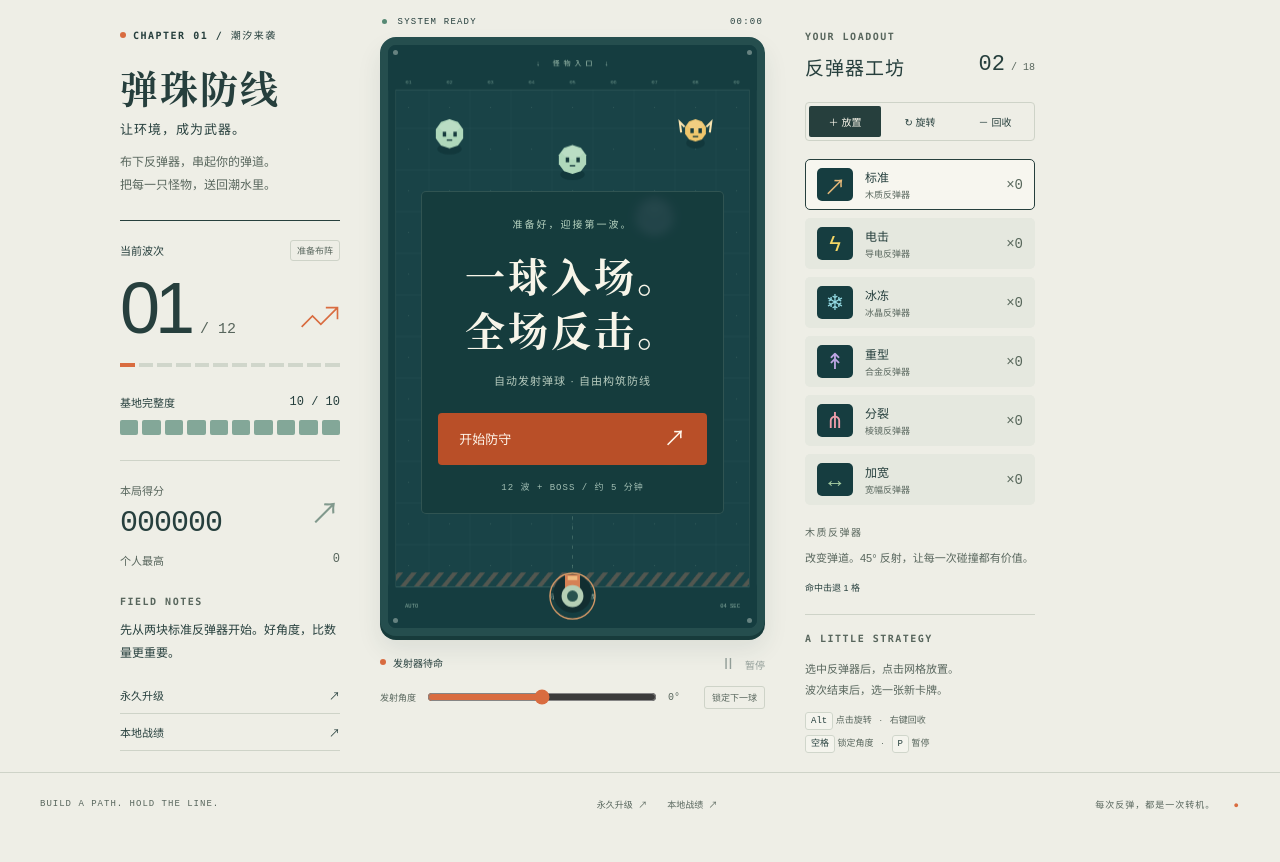
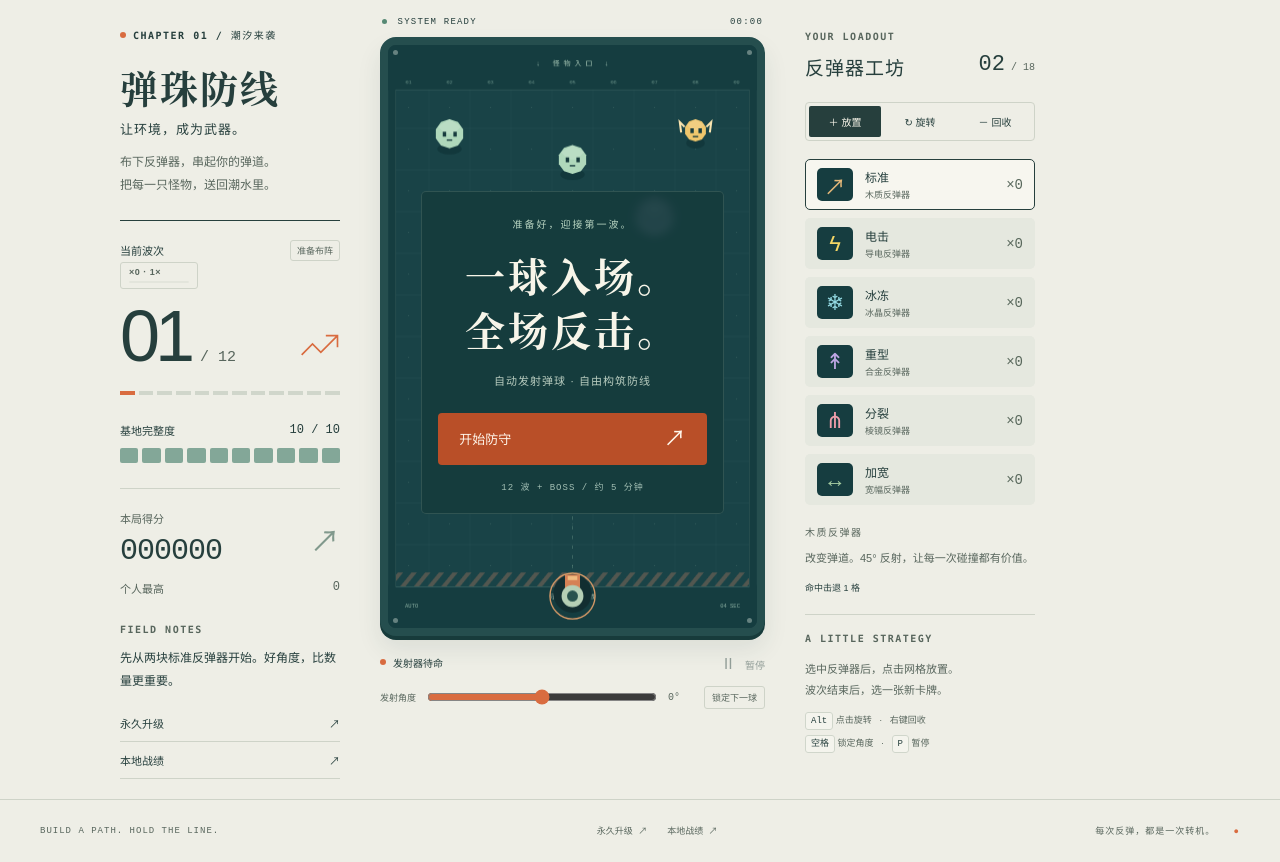
Before and after one commit to zidanDirk/pinward, a website with bundled scripts: page index.html in a window 1280 px wide. Shown: the part 74-936 px from the top of the page. Before the commit the page ends 909 px from the top, so only its background shows below. Built offline with nearby package versions, Linux system fonts and the light colour scheme.

Commit message:
feat(ui): 连击徽章、倒计时条与升档 / 断连提示 (#33)

```diff
--- a/index.html
+++ b/index.html
@@ -62,6 +62,17 @@
           <div class="stat-line">
             <span>当前波次</span
             ><span class="micro" id="phase-label">准备布阵</span>
+          </div>
+          <div
+            class="combo-badge inactive"
+            id="combo-badge"
+            aria-label="连击 0 次，得分倍率 1 倍"
+          >
+            <span class="combo-text" id="combo-text" aria-hidden="true"
+              >×0 · 1×</span
+            ><span class="combo-track" aria-hidden="true"
+              ><i id="combo-progress"></i></span
+            >
           </div>
           <div class="wave-number">
             <b id="wave">01</b><span>/ 12</span
--- a/src/main.js
+++ b/src/main.js
@@ -150,6 +150,22 @@ function updateUI(force = false) {
       `scaleX(${Math.max(0, game.rewardLeft / 6)})`;
     $("reward-resume").hidden = !game.paused;
   }
+  // 连击徽章仅在 10Hz 的 updateUI 中刷新，避免 60Hz 主循环产生每帧分配。
+  const comboCount = Math.max(0, game.comboCount | 0);
+  const comboTier = Math.max(0, game.comboTier | 0);
+  const comboMultiplier = Math.max(1, comboTier);
+  $("combo-text").textContent = `×${comboCount} · ${comboMultiplier}×`;
+  const comboBadge = $("combo-badge");
+  const inactive = comboCount <= 0;
+  comboBadge.classList.toggle("inactive", inactive);
+  comboBadge.setAttribute(
+    "aria-label",
+    inactive
+      ? "当前没有连击"
+      : `连击 ${comboCount} 次，得分倍率 ${comboMultiplier} 倍`,
+  );
+  $("combo-progress").style.transform =
+    `scaleX(${inactive ? 0 : Math.max(0, game.comboTimer / 2)})`;
   if (force || lastPhase !== game.phase) {
     if (game.phase === "reward") showRewards();
     else if ($("reward-dialog").open) $("reward-dialog").close();
@@ -569,6 +585,8 @@ function processEvents() {
       bannerTime = 3;
     }
     if (event.type === "leak") toast(`基地受到冲击，剩余 ${game.hp} 点血量。`);
+    if (event.type === "comboTier") toast(`连击 ×${event.tier}`);
+    if (event.type === "comboBreak") toast("连击中断");
   }
 }
 
--- a/style.css
+++ b/style.css
@@ -233,6 +233,52 @@ h1 span {
   display: flex;
   gap: 4px;
   margin: 12px 0 27px;
+}
+.combo-badge {
+  display: inline-flex;
+  flex-direction: column;
+  align-items: stretch;
+  gap: 4px;
+  align-self: center;
+  font-size: 9px;
+  color: var(--ink);
+  padding: 4px 8px 5px;
+  border: 1px solid var(--line);
+  border-radius: 3px;
+  background: var(--cream);
+  min-width: 78px;
+  transition:
+    color 0.16s,
+    background 0.16s,
+    border-color 0.16s;
+}
+.combo-badge.inactive {
+  color: var(--muted);
+  background: transparent;
+  border-color: var(--line);
+}
+.combo-badge.inactive .combo-track {
+  opacity: 0.35;
+}
+.combo-text {
+  font-weight: 600;
+  letter-spacing: 0.5px;
+}
+.combo-track {
+  display: block;
+  height: 2px;
+  background: var(--line);
+  border-radius: 1px;
+  overflow: hidden;
+}
+.combo-track i {
+  display: block;
+  height: 100%;
+  width: 100%;
+  background: var(--orange);
+  transform-origin: left;
+  transform: scaleX(0);
+  transition: transform 0.1s linear;
 }
 .wave-dots i {
   flex: 1;
@@ -1251,6 +1297,10 @@ dialog .modal-description {
   .hp-pips i {
     height: 10px;
   }
+  .combo-badge {
+    min-width: 0;
+    padding: 3px 6px 4px;
+  }
   .arena-column {
     width: 100%;
   }
```
